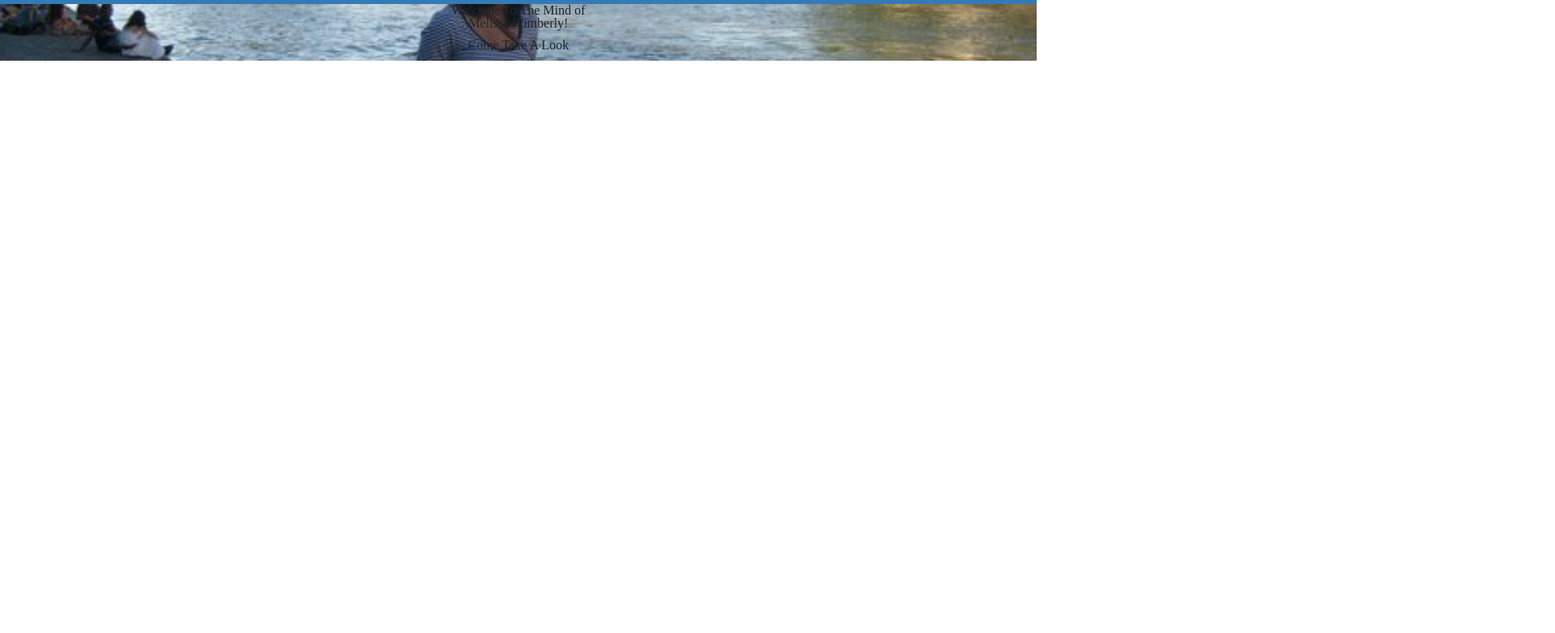
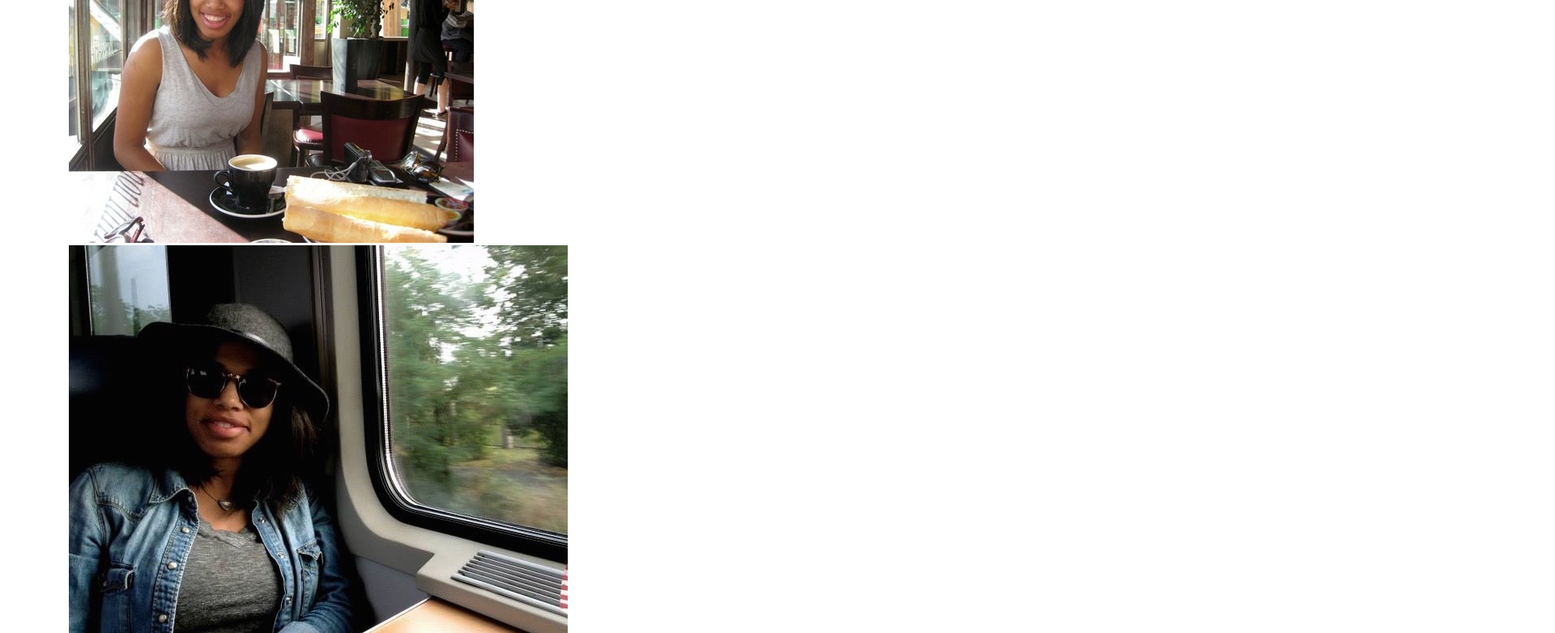
Before and after one commit to melissawimberly/mySite, a plain HTML site: page index.html in a window 1280 px wide. Shown: the part 75-857 px from the top of the page at 81% size, 1920 px wide, since content can reach past the window. Before the commit the page ends 800 px from the top, so only its background shows below. Drawn offline with nearby package versions, Linux system fonts and the light colour scheme; a web font is replaced by a local one.

Commit message:
Add the looping logic

```diff
--- a/index.html
+++ b/index.html
@@ -7,7 +7,9 @@
 	<link rel="stylesheet" type="text/css" href="css/style.css">
 </head>
 <body ng-controller="MainCtrl">
-
+	<div class="container slider">
+		<img ng-repeat="slide in slides" class="slide" ng-src="{{slide.image}}">
+	</div>
     <!-- Navigation -->
     <nav class="navbar" id="page-top">
         <div class="container">
```
